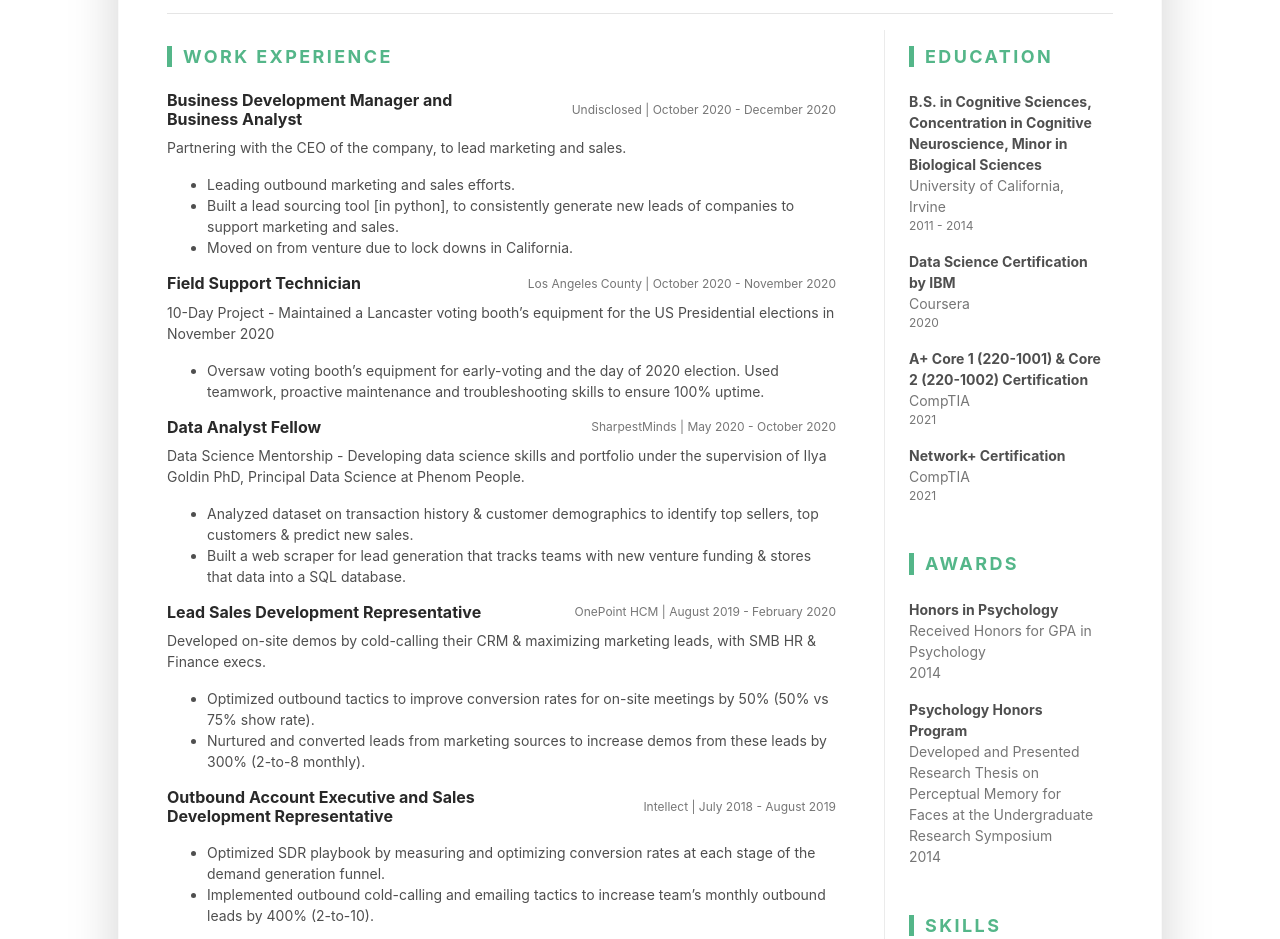
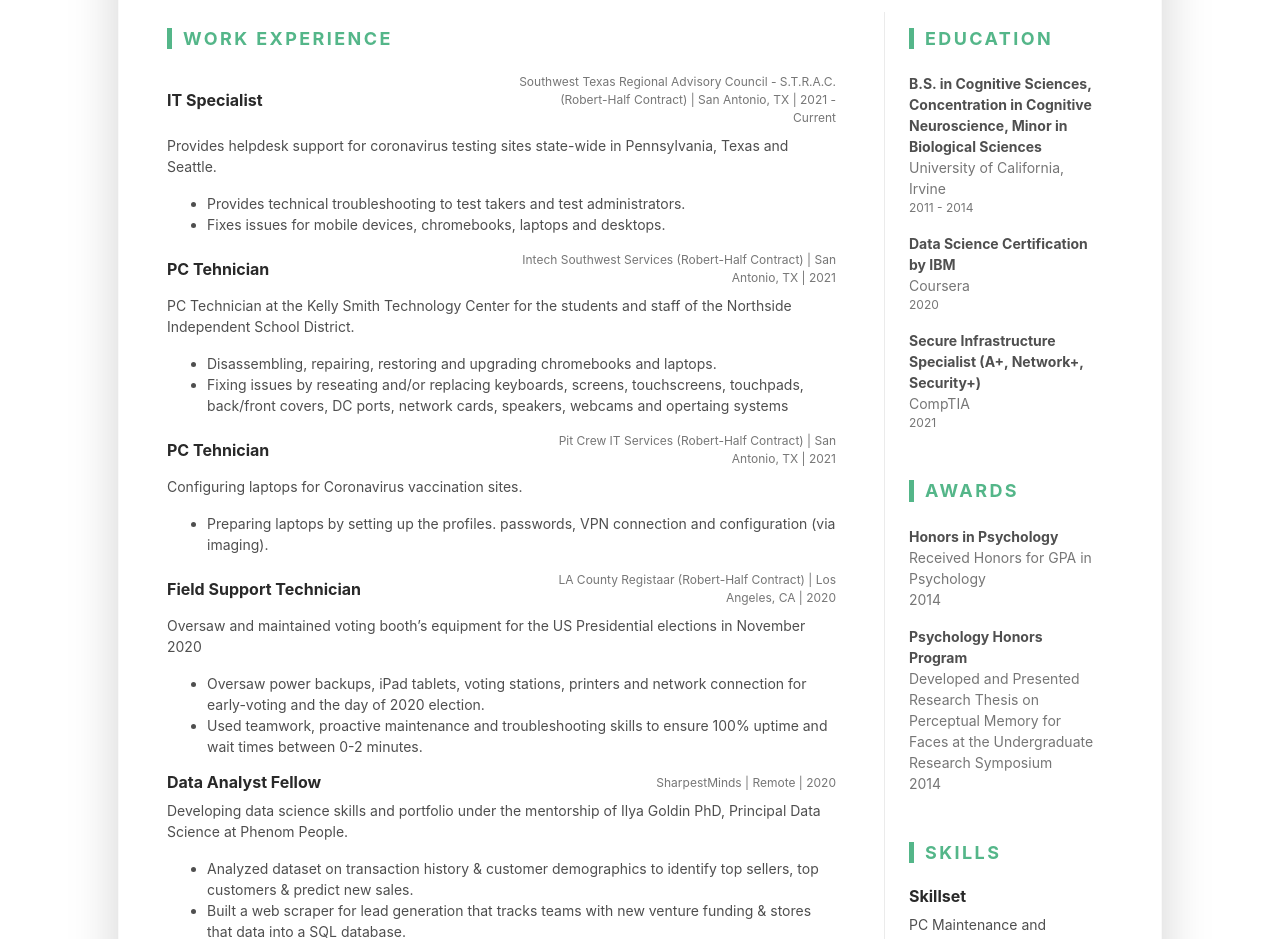
Before and after one commit to marky224/Online_Resume_Website, a plain HTML site: page index.html in a window 1280 px wide. Shown: the part 390-1329 px from the top of the page. Drawn offline with Linux system fonts and the light colour scheme.

Commit message:
Add files via upload

```diff
--- a/index.html
+++ b/index.html
@@ -43,7 +43,7 @@
 
                         <div class="resume-title col-12 col-md-6 col-lg-8 col-xl-9">
                             <h2 class="resume-name mb-0 text-uppercase">Mark Marquez</h2>
-                            <div class="resume-tagline mb-3 mb-md-0">IT Help Desk Analyst</div>
+                            <div class="resume-tagline mb-3 mb-md-0">IT Specialist</div>
                         </div>
 
 
@@ -55,11 +55,11 @@
 
                                 <li class="mb-2"><i class="fas fa-phone-square fa-fw fa-lg mr-2"></i><a class="resume-link" href="tel:8184938758">(818) 493 - 8758</a></li>
 
-                                <li class="mb-2"><i class="fas fa-envelope-square fa-fw fa-lg mr-2"></i><a class="resume-link" href="mailto:mark.hinojosa.marquez@gmail.com">mark.hinojosa.marquez@gmail.com</a></li>
+                                <li class="mb-2"><i class="fas fa-envelope-square fa-fw fa-lg mr-2"></i><a class="resume-link" href="mailto:me@markandrewmarquez.com">me@MarkAndrewMarquez.com</a></li>
 
-                                <li class="mb-2"><i class="fas fa-globe fa-fw fa-lg mr-2"></i><a class="resume-link" href="https://marky224.github.io/Personal_Website/">Personal Website</a></li>
+                                <li class="mb-2"><i class="fas fa-globe fa-fw fa-lg mr-2"></i><a class="resume-link" href="https://MarkAndrewMarquez.com/">Personal Website</a></li>
 
-                                <li class="mb-0"><i class="fas fa-map-marker-alt fa-fw fa-lg mr-2"></i>United States</li>
+                                <li class="mb-0"><i class="fas fa-map-marker-alt fa-fw fa-lg mr-2"></i>San Antonio, Texas</li>
                             </ul>
                         </div>
 
@@ -109,18 +109,48 @@
 
                                 <div class="item mb-3">
                                     <div class="item-heading row align-items-center mb-2">
-                                        <h4 class="item-title col-12 col-md-6 col-lg-6 mb-2 mb-md-0">Business Development Manager and Business Analyst</h4>
-                                        <div class="item-meta col-12 col-md-6 col-lg-6 text-muted text-left text-md-right">Undisclosed | October 2020 - December 2020</div>
+                                        <h4 class="item-title col-12 col-md-6 col-lg-6 mb-2 mb-md-0">IT Specialist</h4>
+                                        <div class="item-meta col-12 col-md-6 col-lg-6 text-muted text-left text-md-right">Southwest Texas Regional Advisory Council - S.T.R.A.C. (Robert-Half Contract) | San Antonio, TX | 2021 - Current</div>
                                     </div>
                                     <div class="item-content">
-                                        <p>Partnering with the CEO of the company, to lead marketing and sales.</p>
+                                        <p>Provides helpdesk support for coronavirus testing sites state-wide in Pennsylvania, Texas and Seattle.</p>
                                         <ul class="resume-list">
 
-                                            <li>Leading outbound marketing and sales efforts.</li>
+                                            <li>Provides technical troubleshooting to test takers and test administrators.</li>
 
-                                            <li>Built a lead sourcing tool [in python], to consistently generate new leads of companies to support marketing and sales.</li>
+                                            <li>Fixes issues for mobile devices, chromebooks, laptops and desktops.</li>
 
-                                            <li>Moved on from venture due to lock downs in California.</li>
+                                        </ul>
+                                    </div>
+                                </div>
+
+                                <div class="item mb-3">
+                                    <div class="item-heading row align-items-center mb-2">
+                                        <h4 class="item-title col-12 col-md-6 col-lg-6 mb-2 mb-md-0">PC Tehnician</h4>
+                                        <div class="item-meta col-12 col-md-6 col-lg-6 text-muted text-left text-md-right">Intech Southwest Services (Robert-Half Contract) | San Antonio, TX | 2021</div>
+                                    </div>
+                                    <div class="item-content">
+                                        <p>PC Technician at the Kelly Smith Technology Center for the students and staff of the Northside Independent School District.</p>
+                                        <ul class="resume-list">
+
+                                            <li>Disassembling, repairing, restoring and upgrading chromebooks and laptops.</li>
+
+                                            <li>Fixing issues by reseating and/or replacing keyboards, screens, touchscreens, touchpads, back/front covers, DC ports, network cards, speakers, webcams and opertaing systems</li>
+
+                                        </ul>
+                                    </div>
+                                </div>
+
+                                <div class="item mb-3">
+                                    <div class="item-heading row align-items-center mb-2">
+                                        <h4 class="item-title col-12 col-md-6 col-lg-6 mb-2 mb-md-0">PC Tehnician</h4>
+                                        <div class="item-meta col-12 col-md-6 col-lg-6 text-muted text-left text-md-right">Pit Crew IT Services (Robert-Half Contract) | San Antonio, TX | 2021</div>
+                                    </div>
+                                    <div class="item-content">
+                                        <p>Configuring laptops for Coronavirus vaccination sites.</p>
+                                        <ul class="resume-list">
+
+                                            <li>Preparing laptops by setting up the profiles. passwords, VPN connection and configuration (via imaging).</li>
 
                                         </ul>
                                     </div>
@@ -129,13 +159,15 @@
                                 <div class="item mb-3">
                                     <div class="item-heading row align-items-center mb-2">
                                         <h4 class="item-title col-12 col-md-6 col-lg-6 mb-2 mb-md-0">Field Support Technician</h4>
-                                        <div class="item-meta col-12 col-md-6 col-lg-6 text-muted text-left text-md-right">Los Angeles County | October 2020 - November 2020</div>
+                                        <div class="item-meta col-12 col-md-6 col-lg-6 text-muted text-left text-md-right">LA County Registaar (Robert-Half Contract) | Los Angeles, CA | 2020</div>
                                     </div>
                                     <div class="item-content">
-                                        <p>10-Day Project - Maintained a Lancaster voting booth&rsquo;s equipment for the US Presidential elections in November 2020</p>
+                                        <p>Oversaw and maintained voting booth&rsquo;s equipment for the US Presidential elections in November 2020</p>
                                         <ul class="resume-list">
 
-                                            <li>Oversaw voting booth’s equipment for early-voting and the day of 2020 election. Used teamwork, proactive maintenance and troubleshooting skills to ensure 100% uptime.</li>
+                                            <li>Oversaw power backups, iPad tablets, voting stations, printers and network connection for early-voting and the day of 2020 election.</li>
+
+                                            <li>Used teamwork, proactive maintenance and troubleshooting skills to ensure 100% uptime and wait times between 0-2 minutes.</li>
 
                                         </ul>
                                     </div>
@@ -144,10 +176,10 @@
                                 <div class="item mb-3">
                                     <div class="item-heading row align-items-center mb-2">
                                         <h4 class="item-title col-12 col-md-6 col-lg-6 mb-2 mb-md-0">Data Analyst Fellow</h4>
-                                        <div class="item-meta col-12 col-md-6 col-lg-6 text-muted text-left text-md-right">SharpestMinds | May 2020 - October 2020</div>
+                                        <div class="item-meta col-12 col-md-6 col-lg-6 text-muted text-left text-md-right">SharpestMinds | Remote | 2020</div>
                                     </div>
                                     <div class="item-content">
-                                        <p>Data Science Mentorship - Developing data science skills and portfolio under the supervision of Ilya Goldin PhD, Principal Data Science at Phenom People.</p>
+                                        <p>Developing data science skills and portfolio under the mentorship of Ilya Goldin PhD, Principal Data Science at Phenom People.</p>
                                         <ul class="resume-list">
 
                                             <li>Analyzed dataset on transaction history &amp; customer demographics to identify top sellers, top customers &amp; predict new sales.</li>
@@ -161,7 +193,7 @@
                                 <div class="item mb-3">
                                     <div class="item-heading row align-items-center mb-2">
                                         <h4 class="item-title col-12 col-md-6 col-lg-6 mb-2 mb-md-0">Lead Sales Development Representative</h4>
-                                        <div class="item-meta col-12 col-md-6 col-lg-6 text-muted text-left text-md-right">OnePoint HCM | August 2019 - February 2020</div>
+                                        <div class="item-meta col-12 col-md-6 col-lg-6 text-muted text-left text-md-right">OnePoint HCM | Remote | 2019 - 2020</div>
                                     </div>
                                     <div class="item-content">
                                         <p>Developed on-site demos by cold-calling their CRM &amp; maximizing marketing leads, with SMB HR &amp; Finance execs.</p>
@@ -178,7 +210,7 @@
                                 <div class="item mb-3">
                                     <div class="item-heading row align-items-center mb-2">
                                         <h4 class="item-title col-12 col-md-6 col-lg-6 mb-2 mb-md-0">Outbound Account Executive and Sales Development Representative</h4>
-                                        <div class="item-meta col-12 col-md-6 col-lg-6 text-muted text-left text-md-right">Intellect | July 2018 - August 2019</div>
+                                        <div class="item-meta col-12 col-md-6 col-lg-6 text-muted text-left text-md-right">Intellect | Los Angeles, CA | 2018 - 2019</div>
                                     </div>
                                     <div class="item-content">
                                         <p></p>
@@ -195,7 +227,7 @@
                                 <div class="item mb-3">
                                     <div class="item-heading row align-items-center mb-2">
                                         <h4 class="item-title col-12 col-md-6 col-lg-6 mb-2 mb-md-0">Enterprise Business Development Representative</h4>
-                                        <div class="item-meta col-12 col-md-6 col-lg-6 text-muted text-left text-md-right">BlackLine | August 2017 - May 2018</div>
+                                        <div class="item-meta col-12 col-md-6 col-lg-6 text-muted text-left text-md-right">BlackLine | Woodlands Hills, CA | 2017 - 2018</div>
                                     </div>
                                     <div class="item-content">
                                         <p></p>
@@ -212,24 +244,7 @@
                                 <div class="item mb-3">
                                     <div class="item-heading row align-items-center mb-2">
                                         <h4 class="item-title col-12 col-md-6 col-lg-6 mb-2 mb-md-0">Sales Development Representative</h4>
-                                        <div class="item-meta col-12 col-md-6 col-lg-6 text-muted text-left text-md-right">PatSnap | April 2017 - July 2017</div>
-                                    </div>
-                                    <div class="item-content">
-                                        <p></p>
-                                        <ul class="resume-list">
-
-                                            <li>Developed sales qualified leads (SQLs) with lead sourcing and cold-calling - with manufacturing and life science executives</li>
-
-                                            <li>Created their lead sourcing strategy foundation that enabled the SDR team to grow by 200% (5-15 people) in a year.</li>
-
-                                        </ul>
-                                    </div>
-                                </div>
-
-                                <div class="item mb-3">
-                                    <div class="item-heading row align-items-center mb-2">
-                                        <h4 class="item-title col-12 col-md-6 col-lg-6 mb-2 mb-md-0">Sales Development Representative</h4>
-                                        <div class="item-meta col-12 col-md-6 col-lg-6 text-muted text-left text-md-right">CareerArc | September 2015 - March 2017</div>
+                                        <div class="item-meta col-12 col-md-6 col-lg-6 text-muted text-left text-md-right">CareerArc | Burbank, CA | 2015 - 2017</div>
                                     </div>
                                     <div class="item-content">
                                         <p></p>
@@ -246,7 +261,7 @@
                                 <div class="item mb-3">
                                     <div class="item-heading row align-items-center mb-2">
                                         <h4 class="item-title col-12 col-md-6 col-lg-6 mb-2 mb-md-0">Agent Aspirant</h4>
-                                        <div class="item-meta col-12 col-md-6 col-lg-6 text-muted text-left text-md-right">State Farm | July 2014 - September 2015</div>
+                                        <div class="item-meta col-12 col-md-6 col-lg-6 text-muted text-left text-md-right">State Farm | North Hills, CA | 2014 - 2015</div>
                                     </div>
                                     <div class="item-content">
                                         <p></p>
@@ -261,7 +276,7 @@
                                 <div class="item mb-3">
                                     <div class="item-heading row align-items-center mb-2">
                                         <h4 class="item-title col-12 col-md-6 col-lg-6 mb-2 mb-md-0">Research Assistant</h4>
-                                        <div class="item-meta col-12 col-md-6 col-lg-6 text-muted text-left text-md-right">NeuroImaging and Visual Perception Lab, UC Irvine | September 2012 - June 2014</div>
+                                        <div class="item-meta col-12 col-md-6 col-lg-6 text-muted text-left text-md-right">NeuroImaging and Visual Perception Lab | Irvine, CA | 2012 - 2014</div>
                                     </div>
                                     <div class="item-content">
                                         <p>Under Emily Grossman PhD, studied neuroimaging &amp; visual perception</p>
@@ -369,13 +384,7 @@
                                     </li>
 
                                     <li class="mb-3">
-                                        <div class="resume-degree font-weight-bold">A&#43; Core 1 (220-1001) &amp; Core 2 (220-1002) Certification</div>
-                                        <div class="resume-degree-org text-muted">CompTIA</div>
-                                        <div class="resume-degree-time text-muted">2021</div>
-                                    </li>
-
-                                    <li class="mb-3">
-                                        <div class="resume-degree font-weight-bold">Network&#43; Certification</div>
+                                        <div class="resume-degree font-weight-bold">Secure Infrastructure Specialist (A&#43;, Network&#43;, Security&#43;)</div>
                                         <div class="resume-degree-org text-muted">CompTIA</div>
                                         <div class="resume-degree-time text-muted">2021</div>
                                     </li>
```
